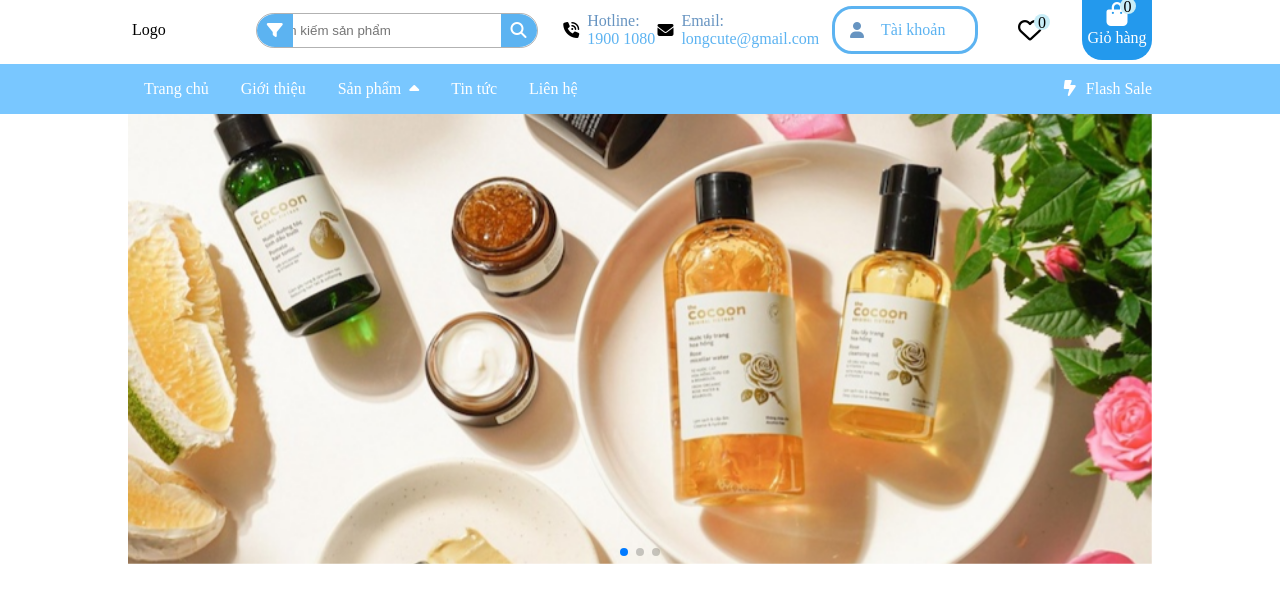
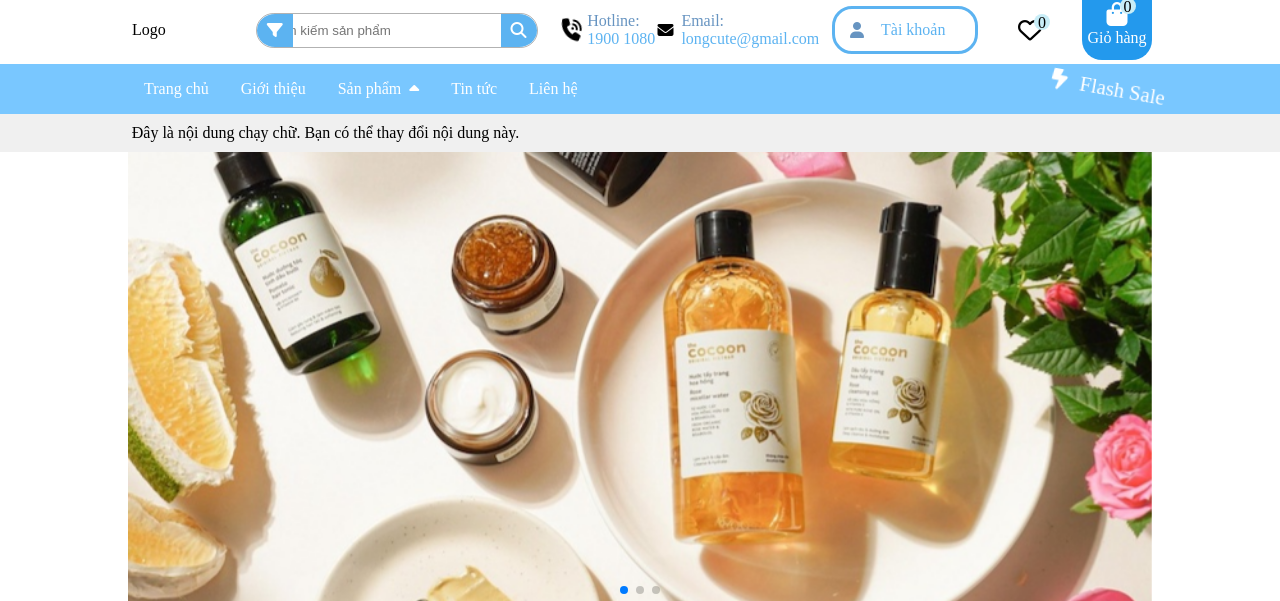
Before and after one commit to HoL0ngg/web2, a PHP site: page / in a window 1280 px wide. Shown: the top 601 px of the page. Run offline with PHP 8.4, Linux system fonts and the light colour scheme.

Commit message:
Chinh sua vai thu

```diff
--- a/index.php
+++ b/index.php
@@ -136,6 +136,12 @@
         <img src="img/img1.jpg" alt="img1">
         <img src="img/img2.png" alt="img2">
     </div> -->
+
+    <div class="marquee-container">
+        <div class="marquee-content">
+            Đây là nội dung chạy chữ. Bạn có thể thay đổi nội dung này.
+        </div>
+    </div>
 
     <div class="swiper mySwiper">
         <div class="swiper-wrapper">
--- a/style.css
+++ b/style.css
@@ -1,6 +1,7 @@
-:root{
+:root {
     --swiper-navigation-size: 30px !important;
 }
+
 * {
     box-sizing: border-box;
     margin: 0;
@@ -75,16 +76,16 @@
 }
 
 
-#filter-exit:hover{
+#filter-exit:hover {
     color: #2399ed;
 }
 
-#filter:hover{
+#filter:hover {
     cursor: pointer;
     background-color: #2399ed;
 }
 
-#filter-menu{
+#filter-menu {
     /* display: none; */
     color: #5cb3f1;
     position: absolute;
@@ -98,11 +99,12 @@
     transition: height 0.5s ease-in-out;
 }
 
-#filter-menu.active{
+#filter-menu.active {
     height: 550px;
     border: solid 1px #5cb3f1;
 }
-#filter-menu div{
+
+#filter-menu div {
     padding: 5px;
     margin: 7px;
 }
@@ -134,7 +136,7 @@
 }
 
 
-#filter-menu input[type="text"]{
+#filter-menu input[type="text"] {
     width: 95%;
     padding: 7px;
     margin-top: 3px;
@@ -144,10 +146,11 @@
     color: white;
 }
 
-#filter-menu [type="text"]::placeholder{
+#filter-menu [type="text"]::placeholder {
     color: white;
 }
-#filter-menu button{
+
+#filter-menu button {
     border-radius: 10%;
     height: 40px;
     width: 120px;
@@ -157,25 +160,30 @@
     font-size: 1.2rem;
 }
 
-#filter-menu label{
+#filter-menu label {
     cursor: pointer;
 }
-#filter-category div{
+
+#filter-category div {
     display: flex;
     justify-content: space-between;
 }
-#filter-brand div{
+
+#filter-brand div {
     display: flex;
     justify-content: space-between;
 }
-#filter-reset{
+
+#filter-reset {
     display: flex;
     justify-content: center;
 }
-#filter-reset>button{
+
+#filter-reset>button {
     cursor: pointer;
 }
-#filter-reset>button:hover{
+
+#filter-reset>button:hover {
     cursor: pointer;
     background-color: #2399ed;
 }
@@ -302,6 +310,7 @@
     color: white;
     display: flex;
     gap: 10px;
+    animation: ring 1s ease infinite;
 }
 
 
@@ -457,20 +466,91 @@
     width: 80%;
     margin: 0 auto;
 }
+
 .swiper-slide img {
     width: 100%;
     height: 100%;
     object-fit: cover;
 }
-.swiper:hover .swiper-button-prev, .swiper:hover .swiper-button-next{
+
+.swiper:hover .swiper-button-prev,
+.swiper:hover .swiper-button-next {
     opacity: 1;
 
 }
-.swiper-button-next, .swiper-button-prev{
+
+.swiper-button-next,
+.swiper-button-prev {
     font-size: 1px !important;
     opacity: 0;
     transition: opacity 0.3s ease;
 }
+
+.marquee-container {
+    width: 100%;
+    overflow: hidden;
+    white-space: nowrap;
+    background-color: #f0f0f0;
+    padding: 10px 0;
+}
+
+.fa-phone-volume {
+    animation: ring 1s ease infinite;
+}
+
+@keyframes ring {
+    0% {
+        transform: rotate(0deg);
+    }
+
+    30% {
+        transform: rotate(-10deg);
+        scale: 1.3;
+    }
+
+    45% {
+        transform: rotate(0deg);
+        scale: 1;
+    }
+
+    60% {
+        transform: rotate(10deg);
+        scale: 1.3;
+    }
+
+    75% {
+        transform: rotate(0deg);
+        scale: 1;
+    }
+
+    100% {
+        transform: rotate(0deg);
+        scale: 1;
+    }
+}
+
+.marquee-content {
+    display: inline-block;
+    /* padding-left: 50%; */
+    /* Bắt đầu từ bên phải */
+    animation: marquee 20s linear infinite;
+}
+
+.marquee-container:hover .marquee-content {
+    animation-play-state: paused;
+    /* Dừng animation khi hover */
+}
+
+@keyframes marquee {
+    0% {
+        transform: translateX(100%);
+    }
+
+    100% {
+        transform: translateX(-100%);
+    }
+}
+
 #information {
     margin-top: 100px;
     width: 100%;
@@ -519,9 +599,16 @@
     opacity: 0.7;
 }
 
+#hihi {
+    display: flex;
+    justify-content: center;
+    align-items: center;
+    gap: 10px;
+    position: absolute;
+}
+
 #footer {
     background-color: #243a58;
-    ;
     padding-bottom: 20px;
 }
 
```
